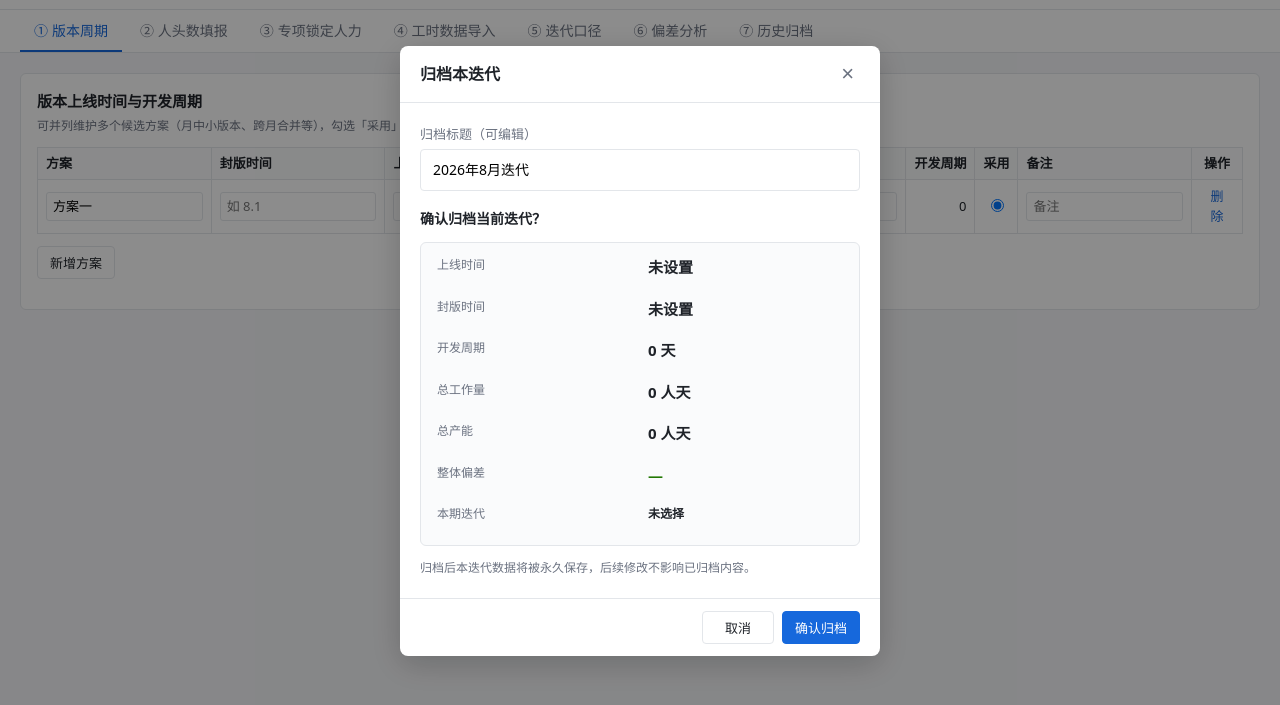
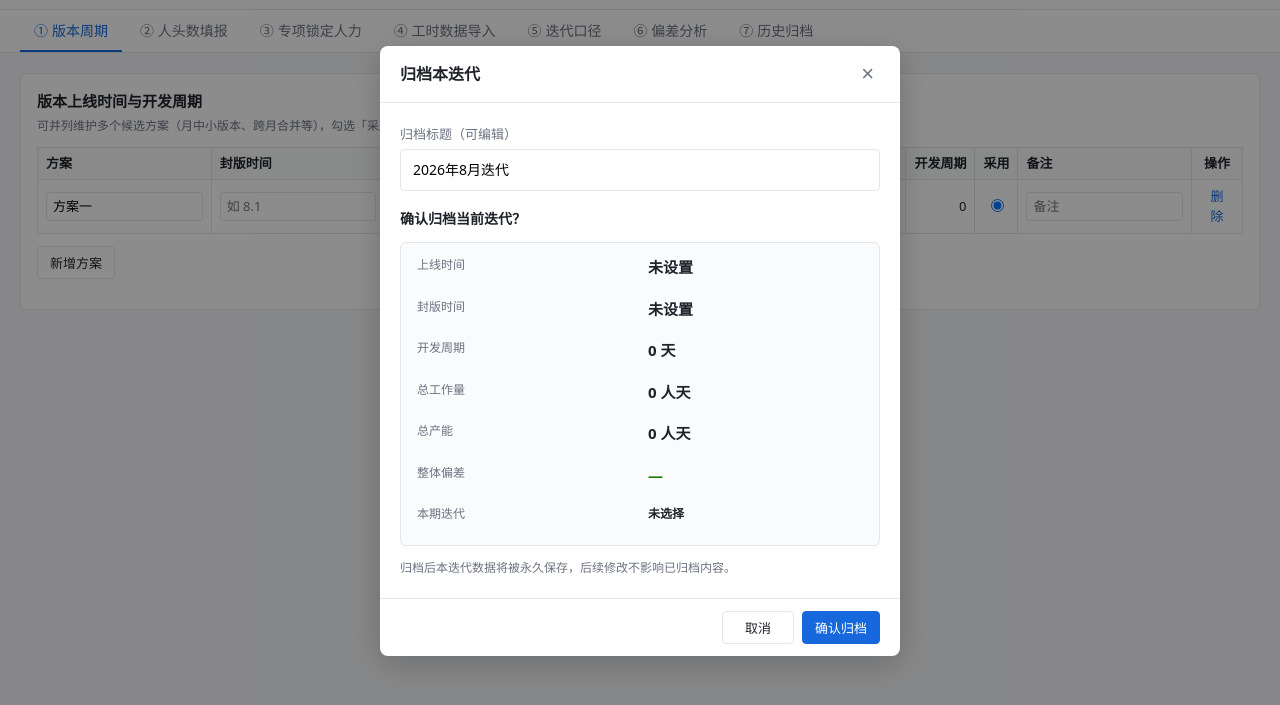
Before and after one commit to divergentolivia-del/iSolarCloudProjectManage, a website: page index.html in a window 1280 px wide. Both pictures are taken after a click on the button "归档本迭代". Shown: the part 49-754 px from the top of the page. Drawn offline with Linux system fonts and the light colour scheme; no server answers.

Commit message:
fix: modal dialog scrollable when content overflows viewport

```diff
--- a/app.css
+++ b/app.css
@@ -139,7 +139,8 @@ input:focus, select:focus { outline: 0; border-color: var(--accent); }
 }
 .modal-overlay.hidden { display: none; }
 .modal-dialog {
-  background: #fff; border-radius: 8px; width: 480px; max-width: 90vw;
+  background: #fff; border-radius: 8px; width: 520px; max-width: 90vw;
+  max-height: 85vh; display: flex; flex-direction: column;
   box-shadow: 0 8px 32px rgba(0,0,0,.2);
 }
 .modal-header {
@@ -152,7 +153,7 @@ input:focus, select:focus { outline: 0; border-color: var(--accent); }
   color: var(--muted); line-height: 1;
 }
 .modal-close:hover { color: var(--text); }
-.modal-body { padding: 20px; font-size: 14px; line-height: 1.7; }
+.modal-body { padding: 20px; font-size: 14px; line-height: 1.7; overflow-y: auto; flex: 1; min-height: 0; }
 .modal-footer {
   padding: 12px 20px; border-top: 1px solid var(--line);
   display: flex; gap: 8px; justify-content: flex-end;
--- a/platform.css
+++ b/platform.css
@@ -688,8 +688,11 @@ body {
 .modal-dialog {
   background: #fff;
   border-radius: 8px;
-  width: 480px;
+  width: 520px;
   max-width: 90vw;
+  max-height: 85vh;
+  display: flex;
+  flex-direction: column;
   box-shadow: 0 8px 32px rgba(0, 0, 0, 0.2);
 }
 
@@ -723,6 +726,9 @@ body {
   padding: 20px;
   font-size: 14px;
   line-height: 1.7;
+  overflow-y: auto;
+  flex: 1;
+  min-height: 0;
 }
 
 .modal-footer {
```
